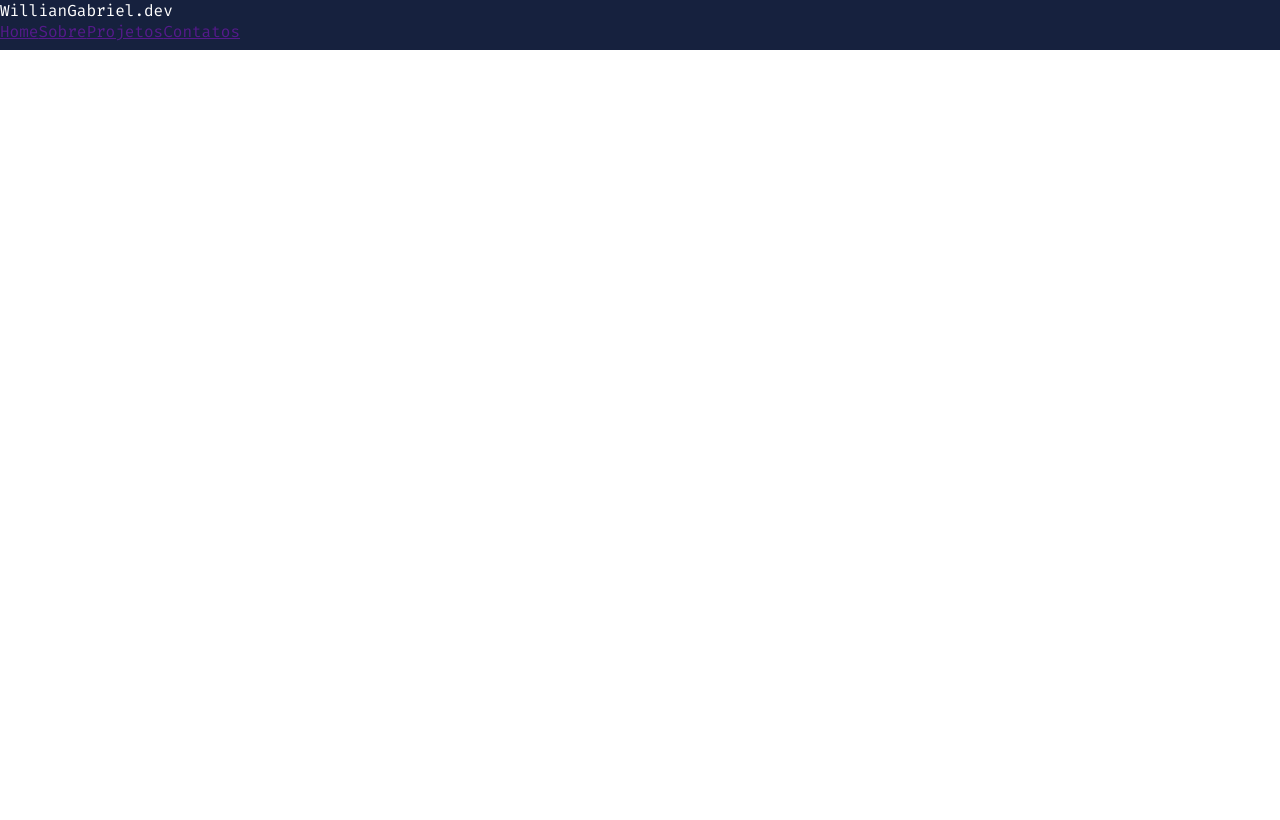
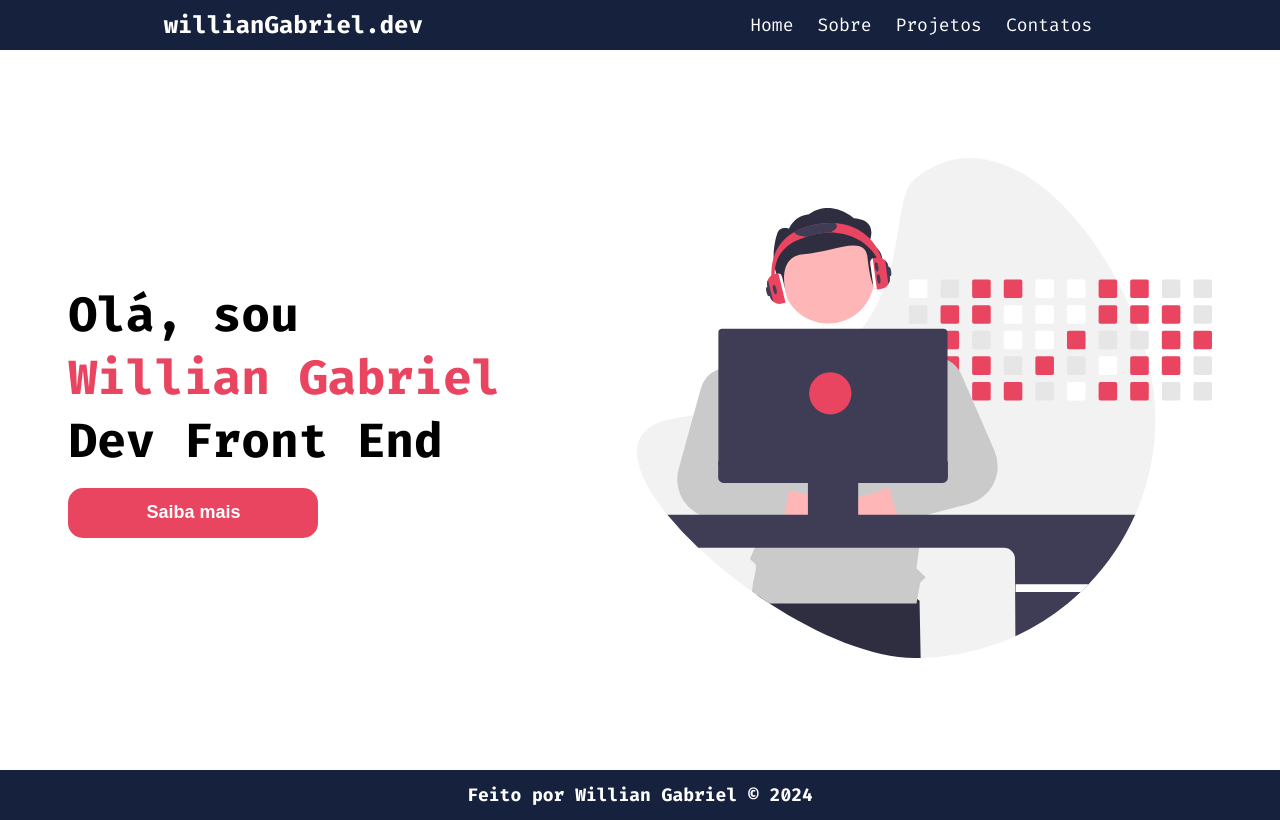
Before and after one commit to williangabriell/portfolio, a React (Vite) app: page / in a window 1280 px wide. Built offline with nearby package versions, Linux system fonts and the light colour scheme.

Commit message:
feito pagina home, footer e header

```diff
--- a/src/App.css
+++ b/src/App.css
@@ -0,0 +1,41 @@
+.container {
+    width: 100%;
+    min-height: 90vh;
+
+    display: flex;
+    align-items: center;
+    justify-content: space-around;
+}
+
+.container img {
+    height: 500px;
+}
+
+.container p {
+    font-weight: bold;
+    font-size: 3rem;
+    margin-bottom: 1rem;
+}
+
+.container span {
+    color: var(--red);
+}
+
+.btn {
+    width: 250px;
+    height: 50px;
+    font-size: 1.125rem;
+    font-weight: bold;
+    border: 0;
+    border-radius: 15px;
+    cursor: pointer;
+}
+
+.btn-red {
+    background-color: var(--red);
+    color: var(--white);
+}
+
+.btn-red:hover {
+    background-color: var(--primary);
+}
--- a/src/App.jsx
+++ b/src/App.jsx
@@ -1,11 +1,28 @@
 import './App.css'
 import Header from './components/Header'
+import Footer from './components/Footer'
 
 function App() {
 
   return (
     <>
-      <><Header/></>
+      <Header />
+      <section className='container'>
+        <div className='apresentation'>
+          <p>
+            Olá, sou <br />
+            <span>Willian Gabriel</span> <br />
+            Dev Front End
+          </p>
+          <button className='btn btn-red'>
+            Saiba mais
+          </button>
+        </div>
+        <figure>
+          <img className='img-home' src="/developer-red.svg" alt="Homem em frente ao notebook" />
+        </figure>
+      </section>
+      <Footer />
     </>
   )
 }
--- a/src/components/Footer/Footer.module.css
+++ b/src/components/Footer/Footer.module.css
@@ -0,0 +1,12 @@
+.footer {
+    width: 100%;
+    height: 50px;
+    background-color: var(--primary);
+    color: var(--white);
+    font-weight: bold;
+    font-size: 1.125rem;
+
+    display: flex;
+    align-items: center;
+    justify-content: center;
+}
--- a/src/components/Footer/index.jsx
+++ b/src/components/Footer/index.jsx
@@ -0,0 +1,11 @@
+import styles from './Footer.module.css'
+
+function Footer () {
+    return (
+        <footer className={styles.footer}>
+            Feito por Willian Gabriel © 2024
+        </footer>
+    )
+}
+
+export default Footer
--- a/src/components/Header/Header.module.css
+++ b/src/components/Header/Header.module.css
@@ -2,5 +2,25 @@
     width: 100%;
     height: 50px;
     background-color: var(--primary);
-    color: #fff;
+    color: var(--white);
+
+    display: flex;
+    align-items: center;
+    justify-content: space-around;
 }
+
+.header span {
+    font-size: 1.5rem;
+    font-weight: bold;
+}
+
+.header a {
+    text-decoration: none;
+    color: var(--white);
+    padding-right: 1.5rem;
+    font-size: 1.125rem;
+}
+
+.header a:hover {
+    color: var(--red);
+}
--- a/src/components/Header/index.jsx
+++ b/src/components/Header/index.jsx
@@ -3,7 +3,7 @@ import styles from './Header.module.css'
 function Header () {
     return (
         <header className={styles.header}>
-            <span>WillianGabriel.dev</span>
+            <span>willianGabriel.dev</span>
             <nav>
                 <a href="">Home</a>
                 <a href="">Sobre</a>
```
